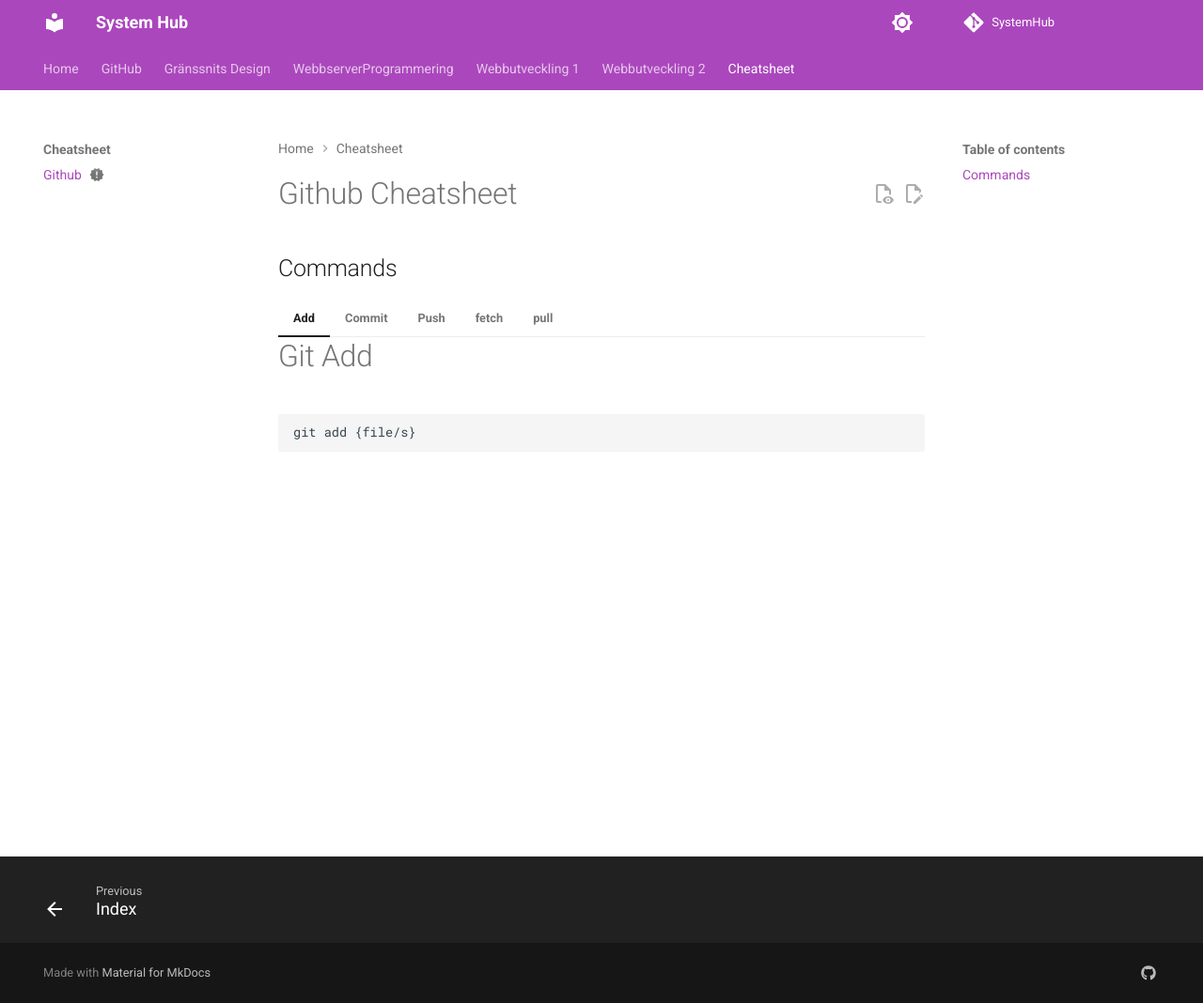
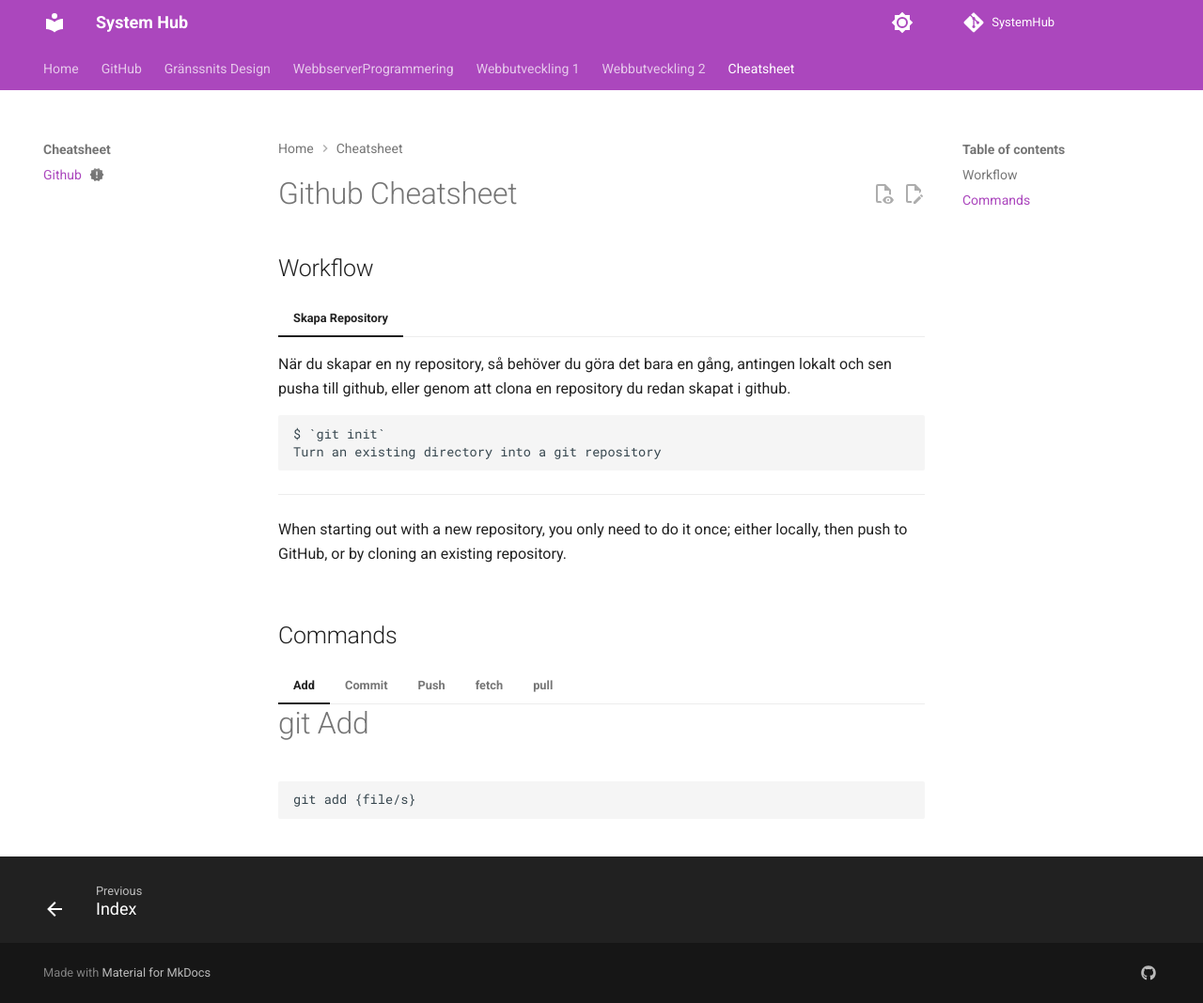
Before and after one commit to LBS-Vaxjo/D-WeuWeb01, an MkDocs documentation site: the page built from docs/cheatsheet/Github.md, in a window 1280 px wide and 1068 px high. Shown: the whole window at 94% size. Built offline with MkDocs 1.6.1 and Material for MkDocs 9.7.7, drawn with Linux system fonts in a browser that asks for light colours; comment, search, counter and statistics services are not loaded.

Commit message:
git cheatsheet v0.3

````diff
--- a/docs/cheatsheet/Github.md
+++ b/docs/cheatsheet/Github.md
@@ -5,10 +5,24 @@
 
 # Github Cheatsheet
 
+## Workflow
+
+=== "Skapa Repository"
+
+    När du skapar en ny repository, så behöver du göra det bara en gång, antingen lokalt och sen pusha till github, eller genom att clona en repository du redan skapat i github.
+
+        $ `git init`
+        Turn an existing directory into a git repository
+    ---
+    When starting out with a new repository, you only need to do it
+    once; either locally, then push to GitHub, or by cloning an
+    existing repository.
+
+
 ## Commands
 
 === "Add"
-    # Git Add
+    # git Add
 
     ```git
     git add {file/s}
@@ -24,8 +38,21 @@
 === "Push"
     # git push
 
+    ```
+    git commit -m "message"
+    ```
+
 === "fetch"
-    # git feth
+    # git fetch
+
+    ```
+    git commit -m "message"
+    ```
+
 
 === "pull"
     # git pull
+
+    ```
+    git pull
+    ```
````
